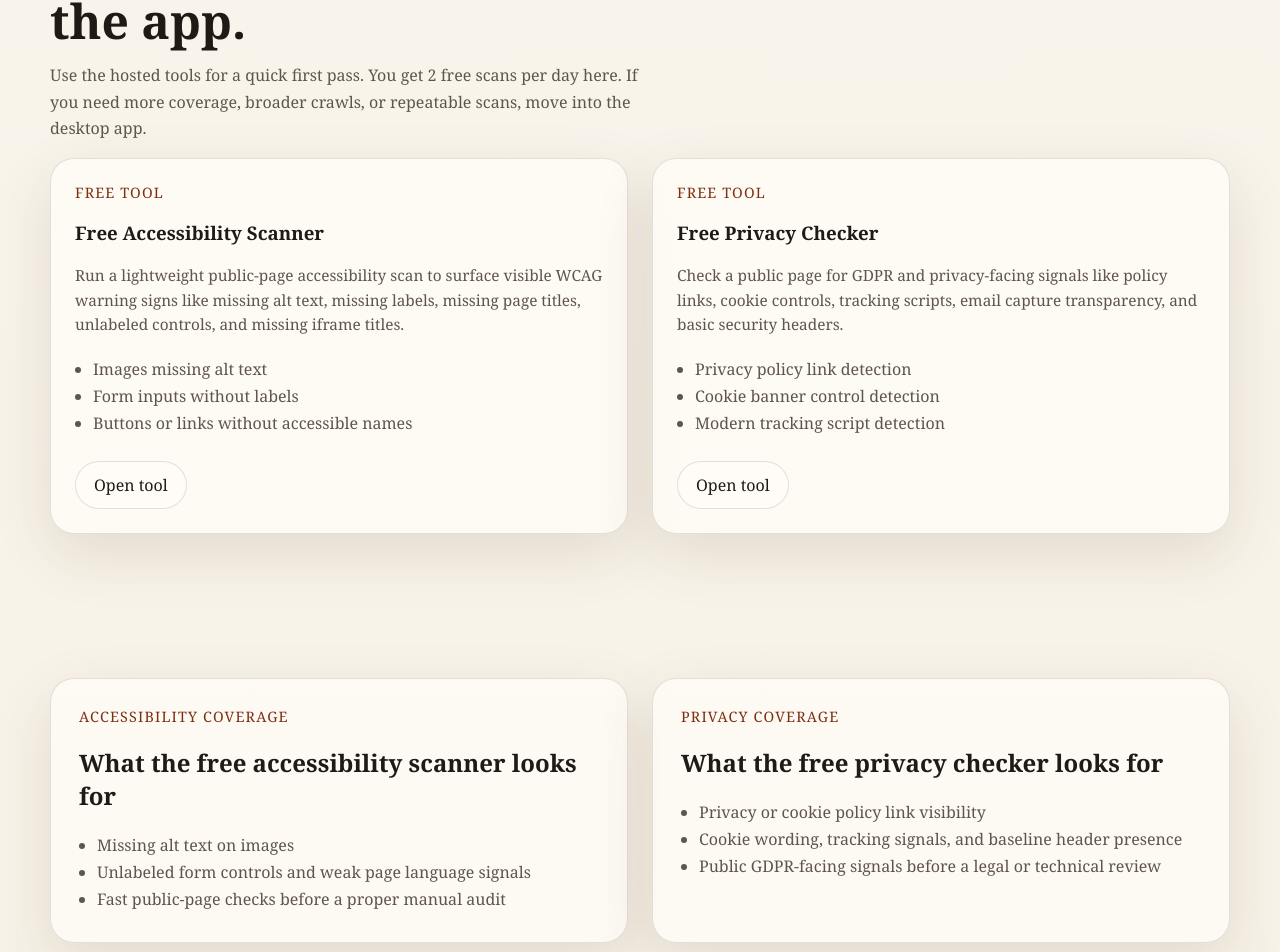
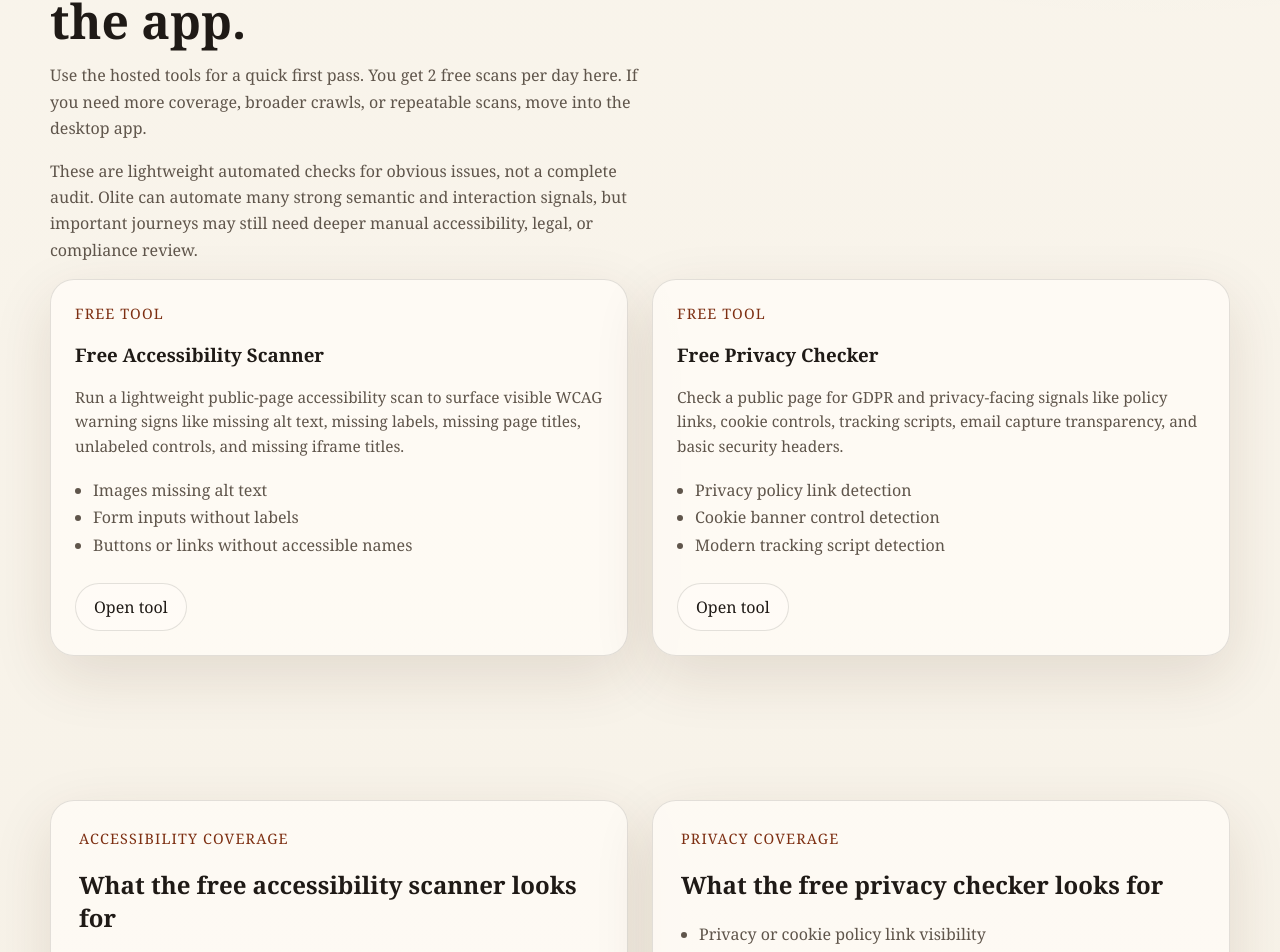
Before and after one commit to ah8571/olite, a Next.js app: page / in a window 1280 px wide. Shown: the part 1601-2553 px from the top of the page. Built offline with nearby package versions, Linux system fonts and the light colour scheme.

Commit message:
Clarify automation scope across docs and homepage

```diff
--- a/app/page.tsx
+++ b/app/page.tsx
@@ -84,6 +84,11 @@ export default function HomePage() {
             Use the hosted tools for a quick first pass. You get 2 free scans per day here. If you need
             more coverage, broader crawls, or repeatable scans, move into the desktop app.
           </p>
+          <p className="section-copy">
+            These are lightweight automated checks for obvious issues, not a complete audit. Olite can
+            automate many strong semantic and interaction signals, but important journeys may still need
+            deeper manual accessibility, legal, or compliance review.
+          </p>
           <div className="cards-grid two-up">
             {toolOrder.map((tool) => (
               <article className="tool-card" key={tool}>
@@ -114,7 +119,7 @@ export default function HomePage() {
             <ul className="bullet-list">
               <li>Missing alt text on images</li>
               <li>Unlabeled form controls and weak page language signals</li>
-              <li>Fast public-page checks before a proper manual audit</li>
+              <li>Fast public-page checks for obvious issues before a fuller audit</li>
             </ul>
           </div>
           <div className="section-panel">
```
Also changed, not shown: 3 other files (tests, documents, lock files or other folders).
